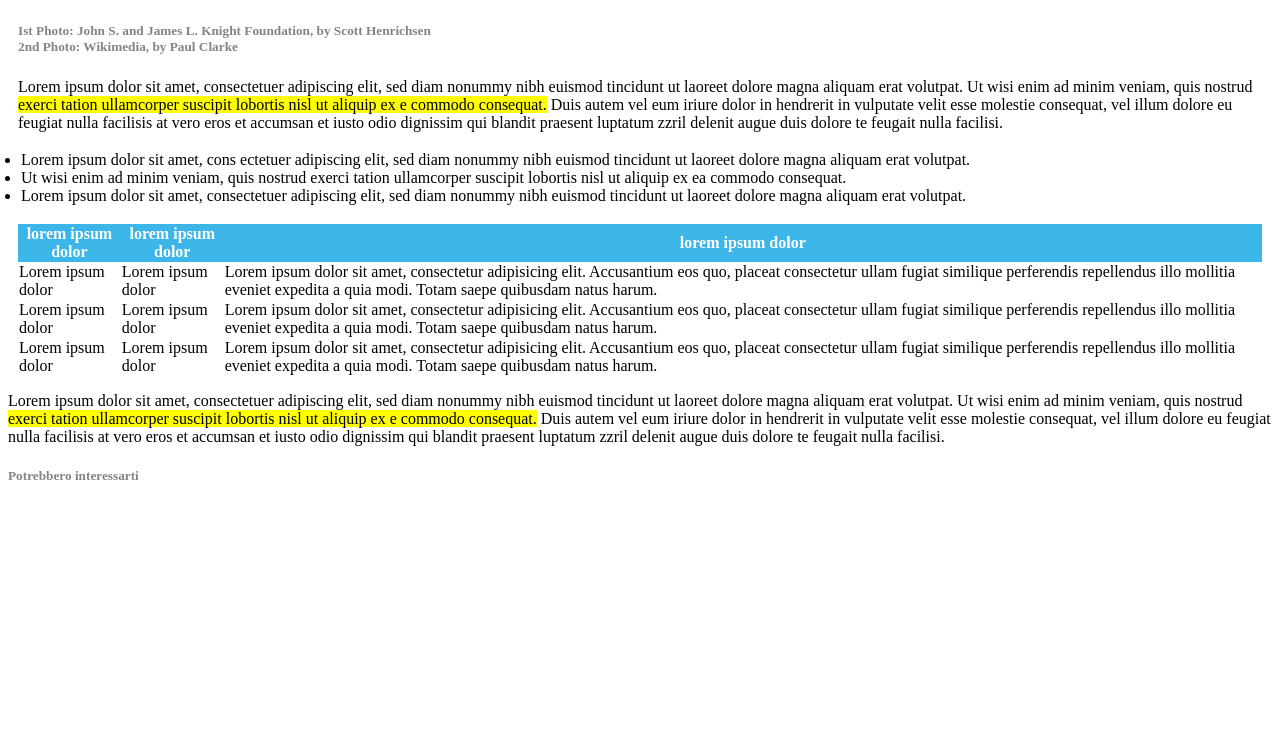
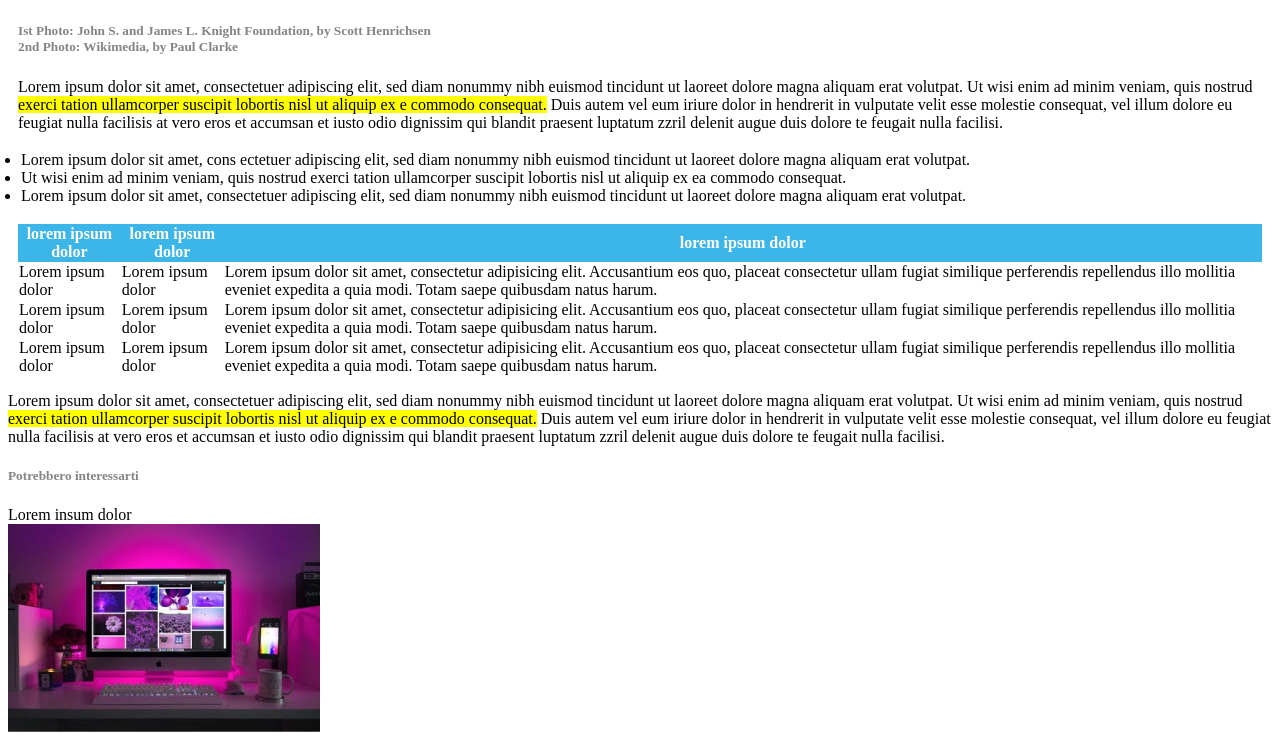
Before and after one commit to Richter96/html-css-booleaner, a plain HTML site: page index.html in a window 1280 px wide. Shown: the part 782-1526 px from the top of the page. Before the commit the page ends 1288 px from the top, so only its background shows below. Drawn offline with Linux system fonts and the light colour scheme.

Commit message:
add footer

```diff
--- a/index.html
+++ b/index.html
@@ -98,7 +98,13 @@
     </main>
     <footer>
         <h5>Potrebbero interessarti</h5>
+        <div class="footer">
+            <div>
+                <div>Lorem insum dolor</div>
+                <img src="./img/monitor.jpg" alt="">
+            </div>
 
+        </div>
     </footer>
 </body>
 
```
